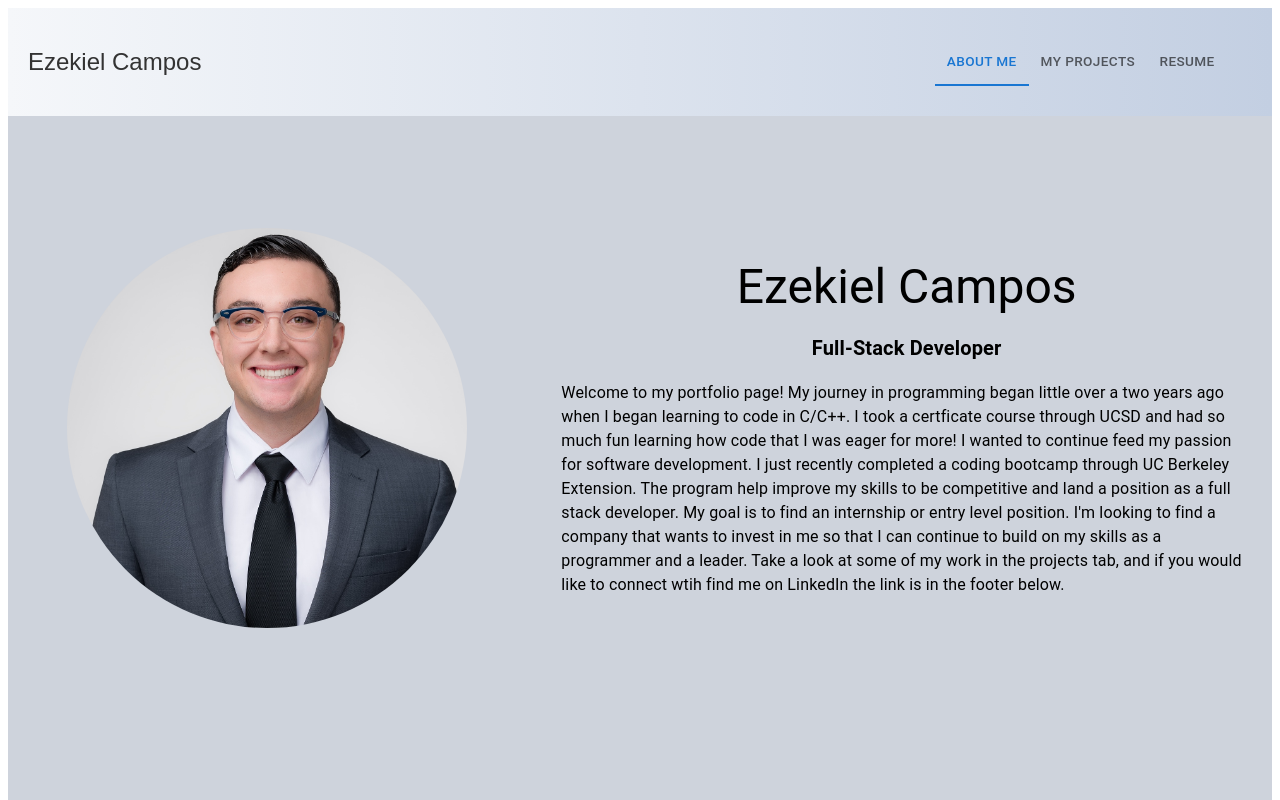
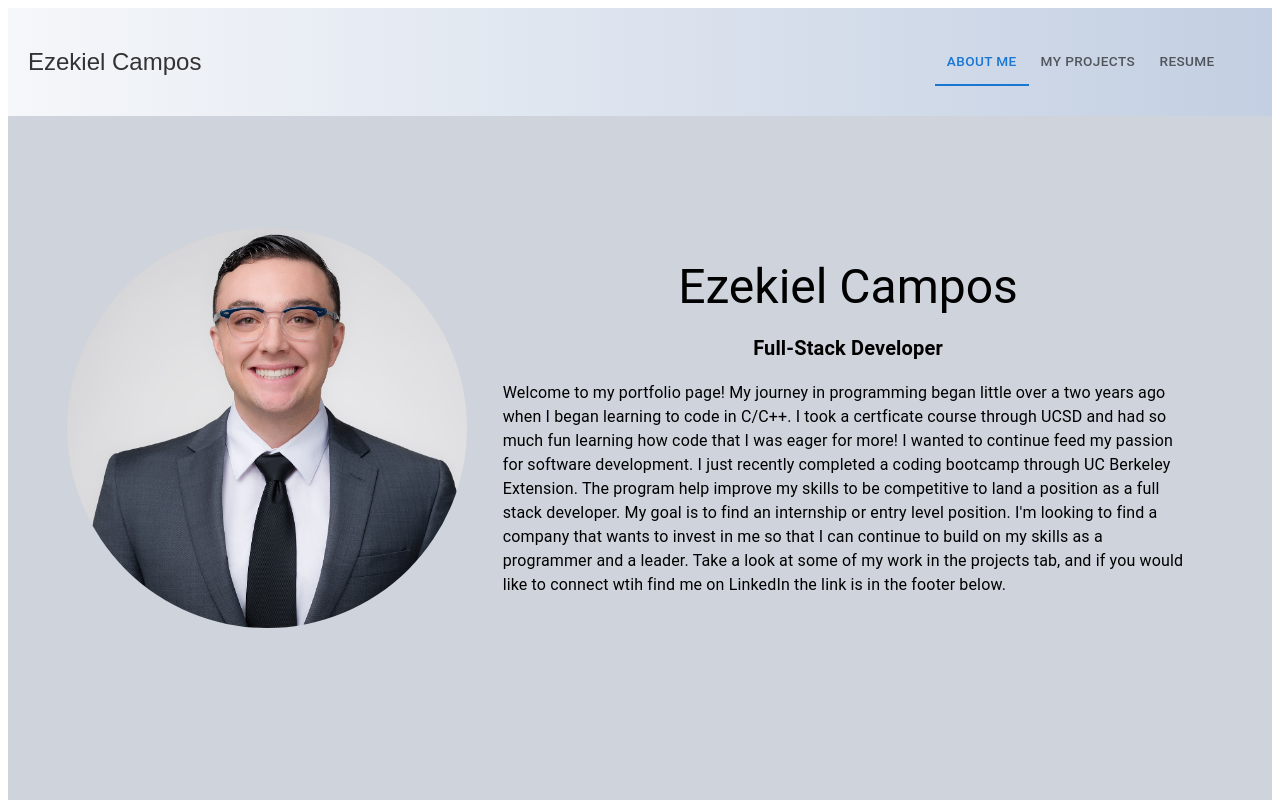
Before and after one commit to EzekielCampos/ezekiel-campos-react-portfolio, a React (Vite) app: page / in a window 1280 px wide. Shown: the top 800 px of the page. Built offline with nearby package versions, Linux system fonts and the light colour scheme.

Commit message:
adjusiting the position of the bio page

```diff
--- a/src/components/pages/Bio.jsx
+++ b/src/components/pages/Bio.jsx
@@ -17,20 +17,25 @@ export const Bio = () => {
       }}
     >
       <Grid
-        size={{ xs: 12, md: 5 }}
+        container
+        xs={12}
+        md={5}
         display="flex"
         justifyContent="center"
-        alignItems={"center"}
+        alignItems="center"
       >
-        {/* The Avatar component is where the image is placed in a portrait like
-        setting */}
         <Avatar
           alt="Ezekiel Campos"
           src={portrait}
-          sx={{ width: 400, height: 400 }}
+          sx={{
+            width: { xs: 200, sm: 250, md: 350, lg: 400 }, // Responsive sizes for different screen widths
+            height: { xs: 200, sm: 250, md: 350, lg: 400 },
+          }}
         />
       </Grid>
+
       <Grid
+      alignContent={"center"}
         size={{ xs: 12, md: 7 }}
         sx={{ paddingRight: "20px", paddingLeft: "20px" }}
       >
@@ -60,12 +65,12 @@ export const Bio = () => {
           that I was eager for more! I wanted to continue feed my passion for
           software development. I just recently completed a coding bootcamp
           through UC Berkeley Extension. The program help improve my skills to
-          be competitive and land a position as a full stack developer. My goal
-          is to find an internship or entry level position. I'm looking to find a
-          company that wants to invest in me so that I can continue to build on
-          my skills as a programmer and a leader. Take a look at some of my work
-          in the projects tab, and if you would like to connect wtih find me on
-          LinkedIn the link is in the footer below.
+          be competitive to land a position as a full stack developer. My goal
+          is to find an internship or entry level position. I'm looking to find
+          a company that wants to invest in me so that I can continue to build
+          on my skills as a programmer and a leader. Take a look at some of my
+          work in the projects tab, and if you would like to connect wtih find
+          me on LinkedIn the link is in the footer below.
         </Typography>
       </Grid>
     </Grid>
```
